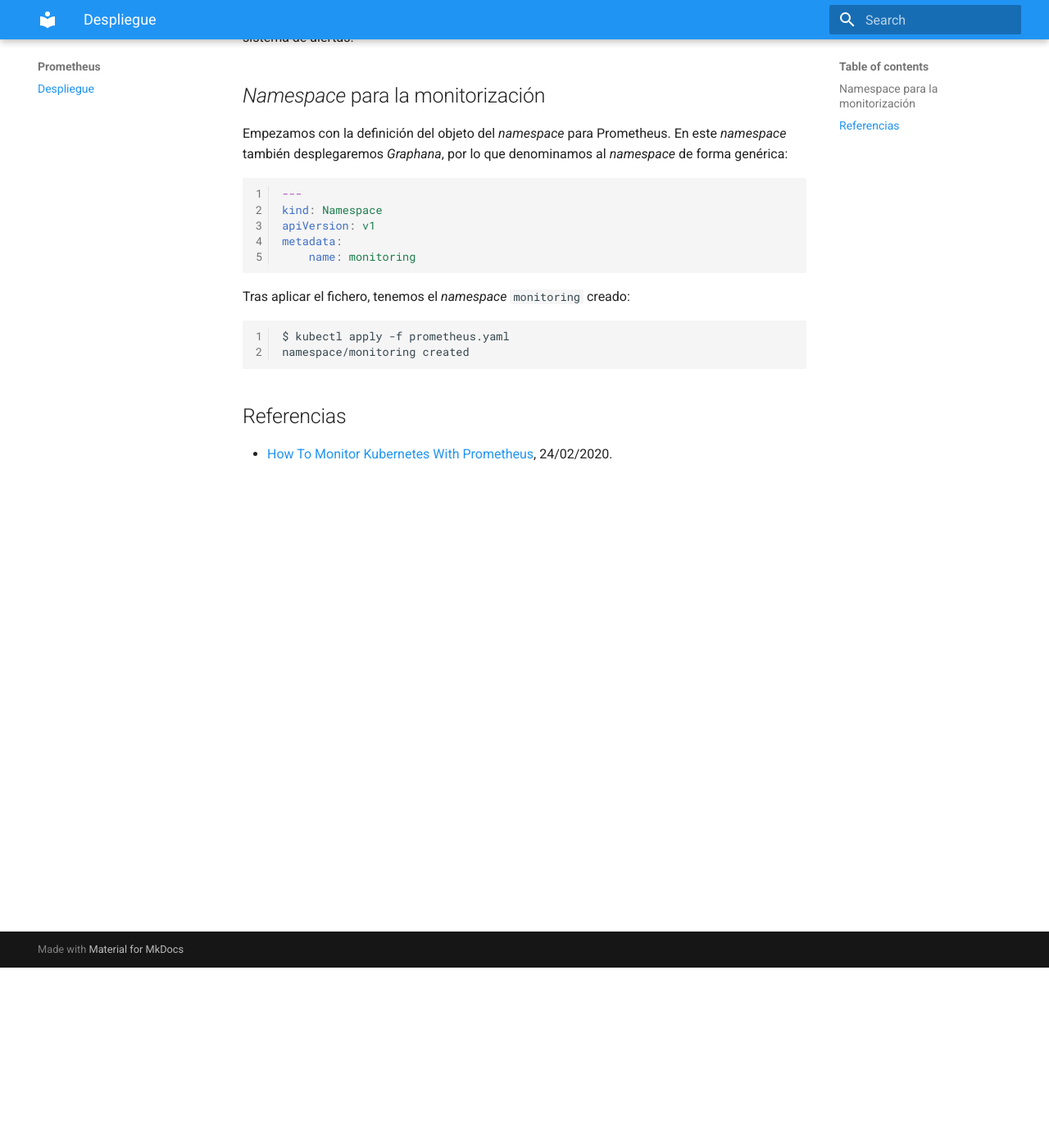
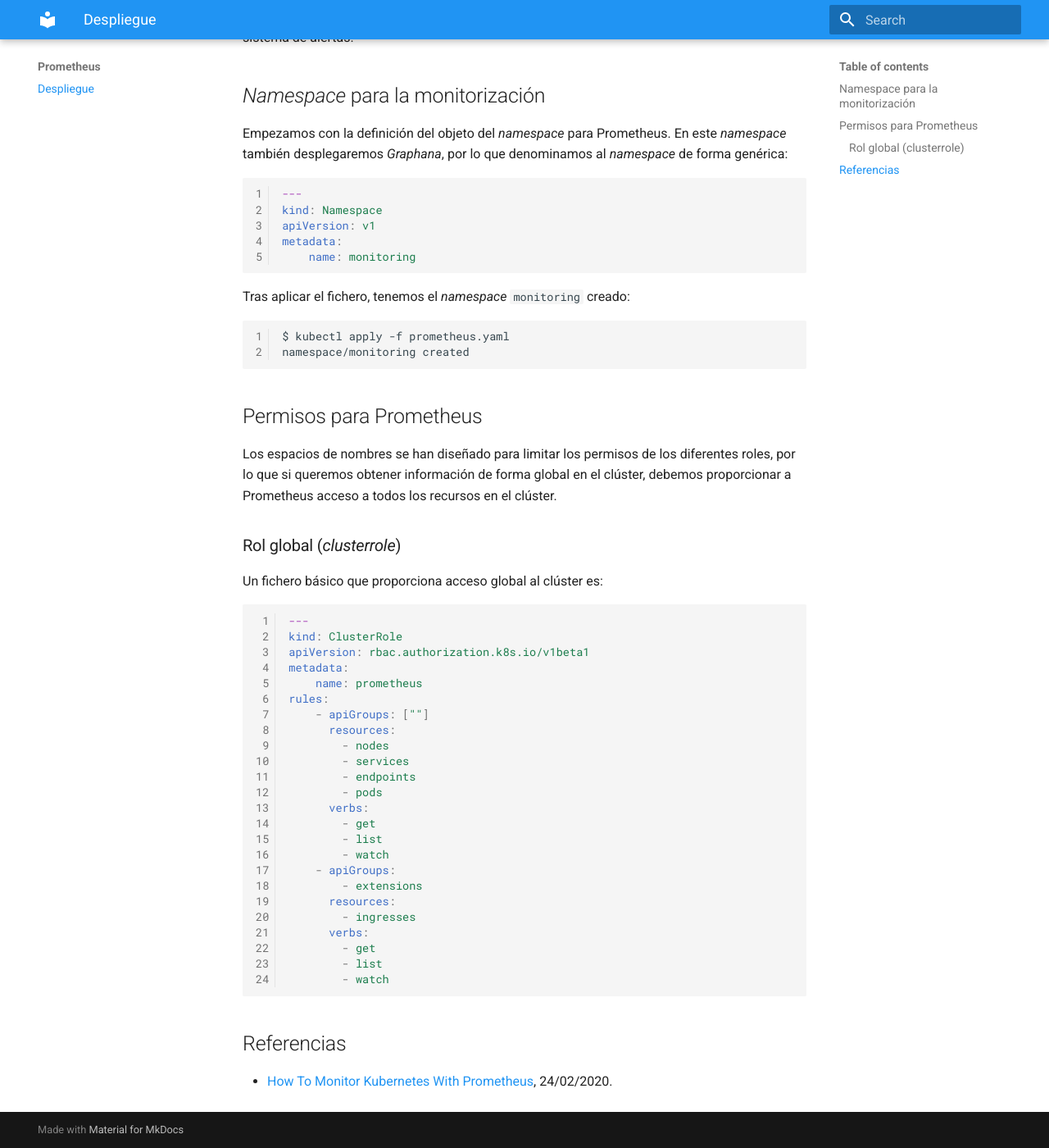
Before and after one commit to onthedock/k8s-devops, an MkDocs documentation site: the page built from docs/prometheus/prometheus.md, in a window 1280 px wide and 1400 px high, scrolled down 220 px. Shown: the whole window at 82% size. Built offline with MkDocs 1.6.1 and Material for MkDocs 9.7.7, drawn with Linux system fonts in a browser that asks for light colours.

Commit message:
Clusterole para Prometheus

````diff
--- a/docs/prometheus/prometheus.md
+++ b/docs/prometheus/prometheus.md
@@ -21,6 +21,41 @@ $ kubectl apply -f prometheus.yaml
 namespace/monitoring created
 ```
 
+## Permisos para Prometheus
+
+Los espacios de nombres se han diseñado para limitar los permisos de los diferentes roles, por lo que si queremos obtener información de forma global en el clúster, debemos proporcionar a Prometheus acceso a todos los recursos en el clúster.
+
+### Rol global (*clusterrole*)
+
+Un fichero básico que proporciona acceso global al clúster es:
+
+```yaml
+---
+kind: ClusterRole
+apiVersion: rbac.authorization.k8s.io/v1beta1
+metadata:
+    name: prometheus
+rules:
+    - apiGroups: [""]
+      resources:
+        - nodes
+        - services
+        - endpoints
+        - pods
+      verbs:
+        - get
+        - list
+        - watch
+    - apiGroups:
+        - extensions
+      resources:
+        - ingresses
+      verbs:
+        - get
+        - list
+        - watch
+```
+
 ## Referencias
 
 - [How To Monitor Kubernetes With Prometheus](https://phoenixnap.com/kb/prometheus-kubernetes-monitoring), 24/02/2020.
````
Also changed, not shown: docs/prometheus/deploy/prometheus.yaml (+24 -0 lines).
